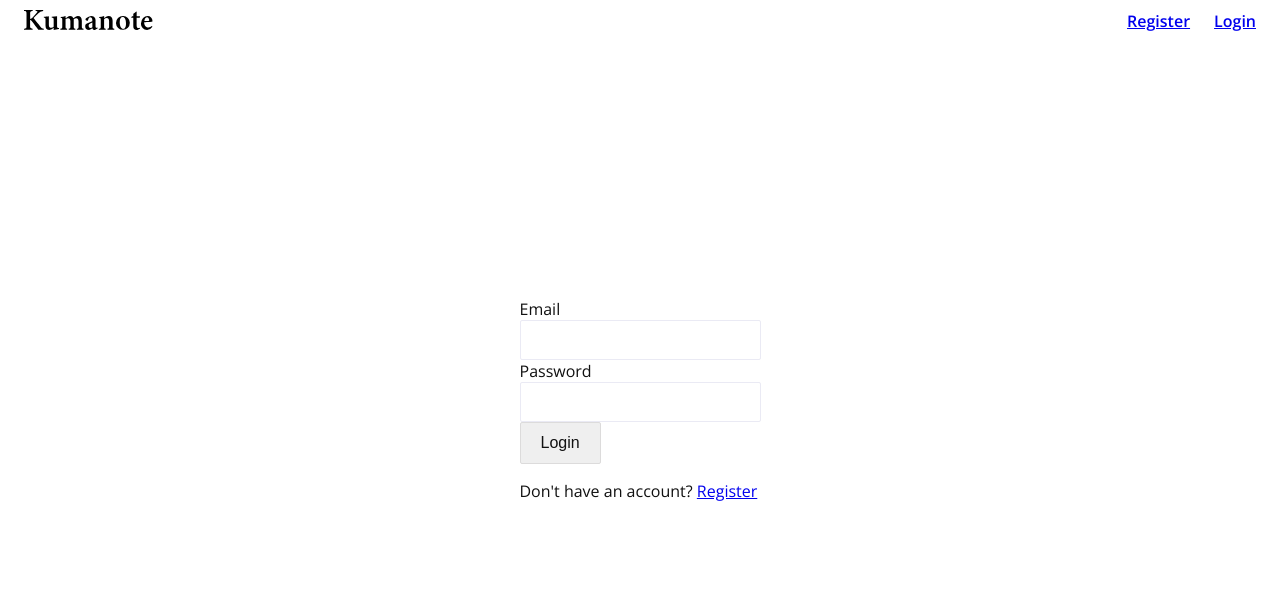
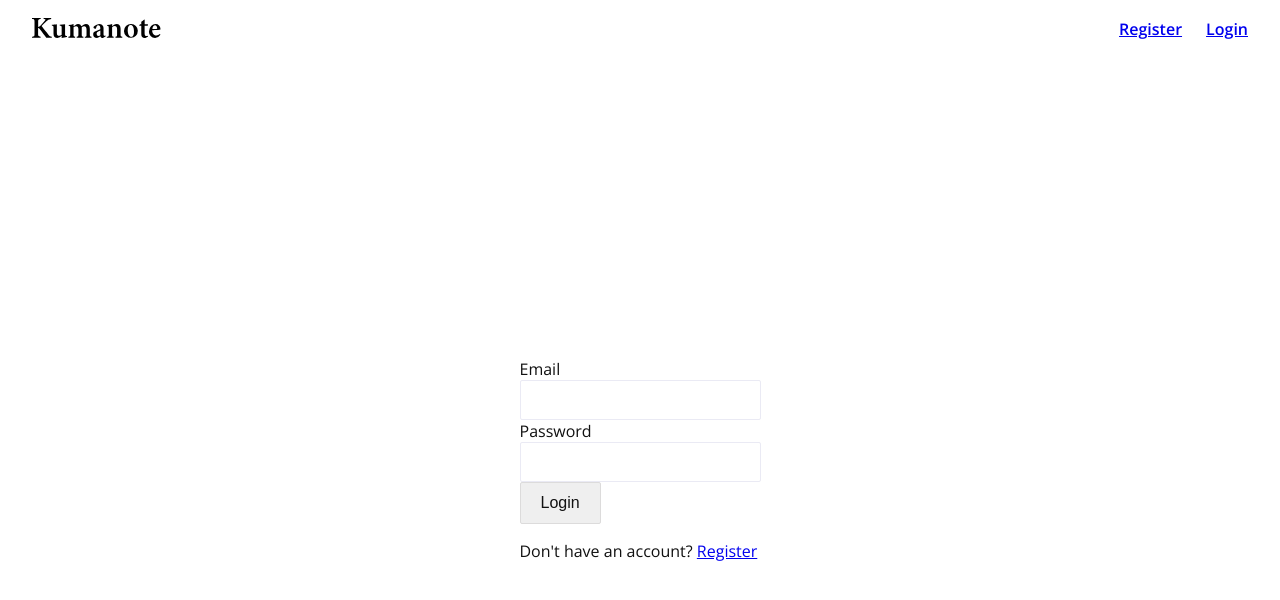
Before and after one commit to ythjkt/kumanote, a React (Create React App) app in the folder client/: page /login in a window 1280 px wide. Shown: the top 600 px of the page. Built offline with nearby package versions, Linux system fonts and the light colour scheme; a web font is replaced by a local one.

Commit message:
Changes link page to /app from /

```diff
--- a/client/src/containers/Header/Header.js
+++ b/client/src/containers/Header/Header.js
@@ -15,9 +15,6 @@ const StyledLink = styled(Link)`
 const StyledHeader = styled.div`
   height: 60px;
   padding: 10px 24px;
-  position: fixed;
-  top: 0;
-  left: 0;
   display: flex;
   justify-content: flex-end;
   width: 100%;
--- a/client/src/containers/Header/Logo.js
+++ b/client/src/containers/Header/Logo.js
@@ -14,7 +14,7 @@ const StyledLogo = styled(Link)`
 
 export default function Logo() {
   return (
-    <StyledLogo to="/">
+    <StyledLogo to="/app">
       <svg xmlns="http://www.w3.org/2000/svg" viewBox="0 0 51.03 7.94">
         <title>Kumanote</title>
         <g id="Layer_2" data-name="Layer 2">
```
